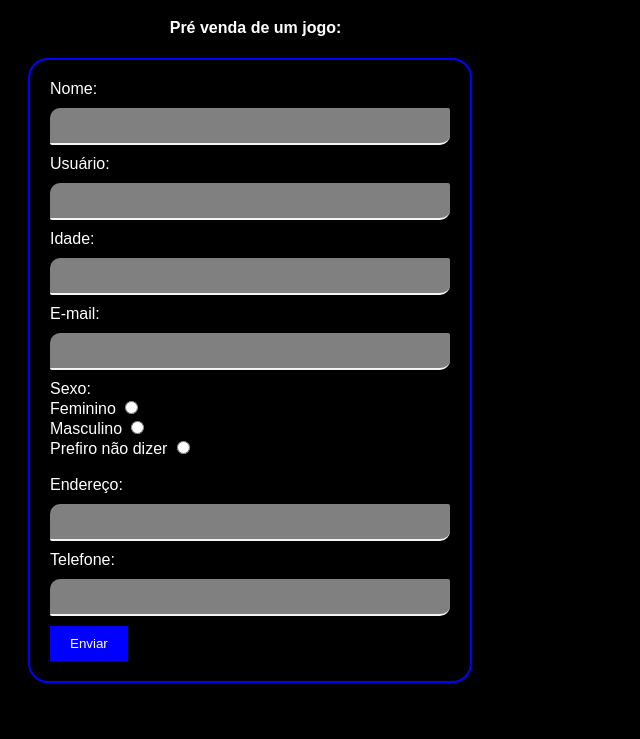
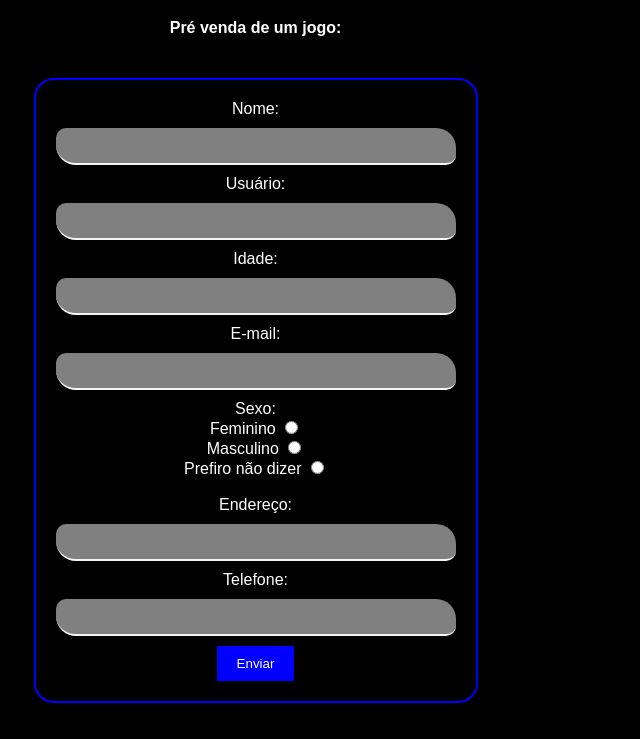
Before and after one commit to h3len-023/Formulario, a plain HTML site: page index.html in a window 1280 px wide. Shown: the part 61-800 px from the top of the page, without its empty margins (0-640 px from the left). Drawn offline with Linux system fonts and the light colour scheme.

Commit message:
Add files via upload

```diff
--- a/index.html
+++ b/index.html
@@ -8,14 +8,13 @@
 <title>Formulário</title>
 <style>
 body {
-		   width: 495px;
-
-
+	width: 495px;
     background-color: #000;
     color: #fff;
     font-family: Arial, sans-serif;
 }
 form {
+    text-align: center;
     max-width: 400px;
     margin: 20px;
     padding: 20px;
@@ -23,14 +22,14 @@ form {
     border-radius: 20px;
 }
 input[type="text"], input[type="email"], input[type="number"] {
-    width: 100%;
+    width: 100px;
     padding: 10px;
     margin: 10px 0;
     border: none;
     background-color: grey;
     color: #fff;
 		   font-weight: bold;
-    border-radius: 10px 2px;
+    border-radius: 10px 20px;
 	   	outline: none;
     border-bottom: 2px solid #f4f4f4;
 		   width: 380px
@@ -51,12 +50,17 @@ input[type="submit"]:hover {
 				justify-content:center;
 
 		}
+div{
+    display: flex;
+    justify-content: center;
+}
 </style>
 </head>
 
 <body>
 		<h1 class="titulo">Formulário de Inscrição</h1>
 		<h4 class="titulo">Pré venda de um jogo:</h4>
+        <div>
 <form>
 
     <label for="name">Nome:</label>
@@ -83,9 +87,10 @@ input[type="submit"]:hover {
     <input type="text" id="address" name="address" required>
 
     <label for="phone">Telefone:</label>
-    <input type="number" id="number" name="nuber" required>
+    <input type="number" id="number" name="number" required>
 
     <input type="submit" value="Enviar">
 </form>
+</div>
 </body>
 </html>
```
